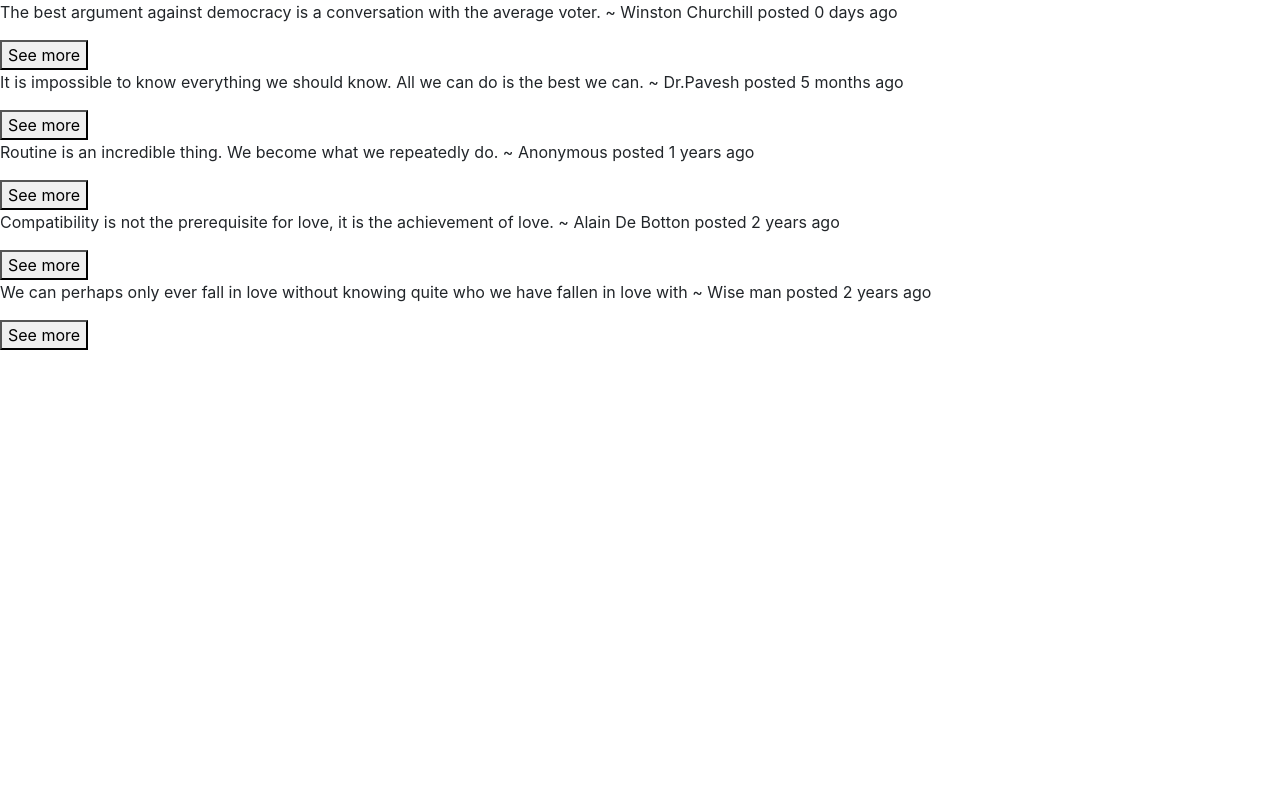
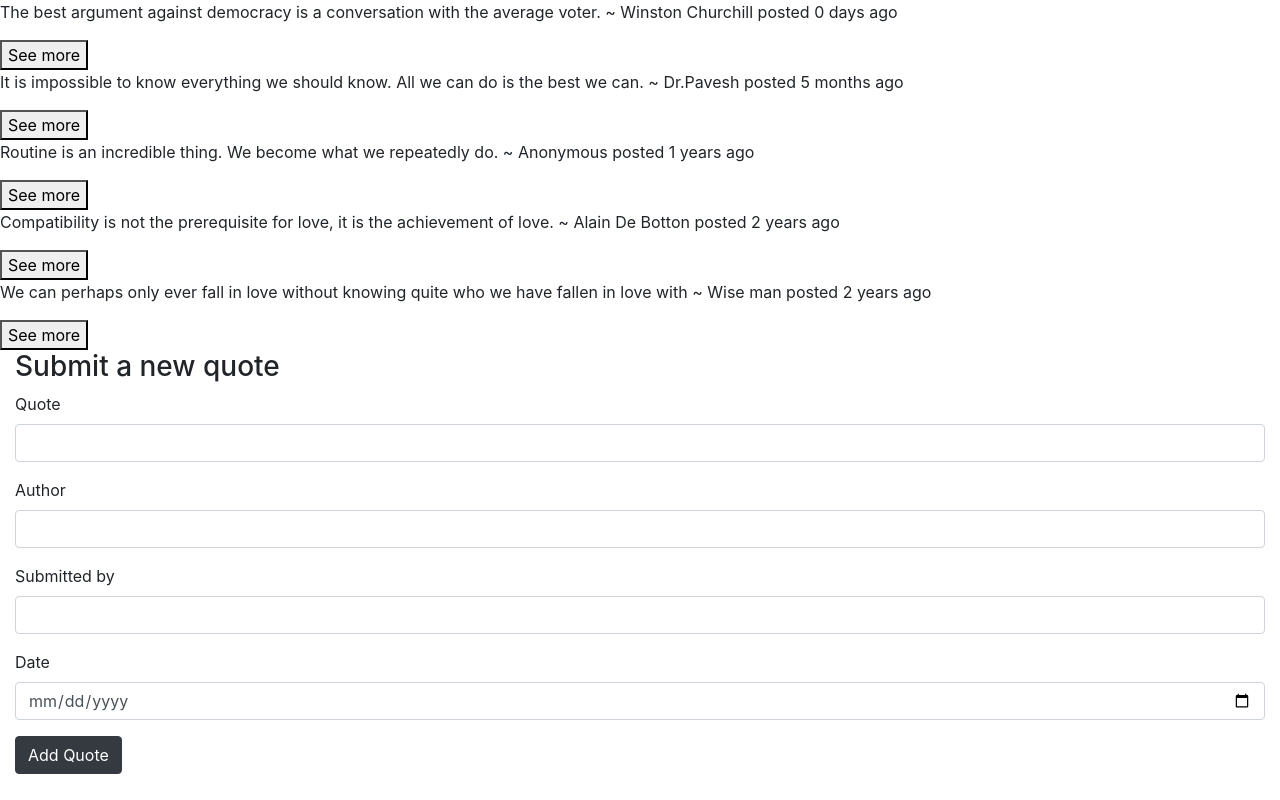
Before and after one commit to KarenNgala/Quotes, an Angular app: page / in a window 1280 px wide. Built offline with nearby package versions, Linux system fonts and the light colour scheme.

Commit message:
User is now able to add a quote

```diff
--- a/src/app/app.module.ts
+++ b/src/app/app.module.ts
@@ -1,5 +1,6 @@
 import { BrowserModule } from '@angular/platform-browser';
 import { NgModule } from '@angular/core';
+import { FormsModule } from '@angular/forms'
 
 import { AppRoutingModule } from './app-routing.module';
 import { AppComponent } from './app.component';
@@ -18,7 +19,8 @@ import { UploadFormComponent } from './upload-form/upload-form.component';
   ],
   imports: [
     BrowserModule,
-    AppRoutingModule
+    AppRoutingModule,
+    FormsModule
   ],
   providers: [],
   bootstrap: [AppComponent]
--- a/src/app/quotes/quotes.component.html
+++ b/src/app/quotes/quotes.component.html
@@ -7,3 +7,5 @@
         <app-quote-details [quote]='quote'></app-quote-details>
     </div>
 </div>
+
+<app-upload-form (addQuote)="addAQuote($event)"></app-upload-form>
--- a/src/app/quotes/quotes.component.ts
+++ b/src/app/quotes/quotes.component.ts
@@ -20,6 +20,13 @@ export class QuotesComponent implements OnInit {
     this.quotes[index].showDetail = !this.quotes[index].showDetail;
   }
 
+  addAQuote(quote){
+    let allQuotesLength = this.quotes.length;
+    quote.id = allQuotesLength + 1;
+    quote.completeDate = new Date(quote.postDate);
+    this.quotes.push(quote)
+  }
+
   constructor() { }
 
   ngOnInit(): void {
--- a/src/app/upload-form/upload-form.component.html
+++ b/src/app/upload-form/upload-form.component.html
@@ -1 +1,27 @@
-<p>upload-form works!</p>
+<div class="container-fluid">
+    <h3>Submit a new quote</h3>
+
+    <form (ngSubmit)='submitQuote()' #addForm='ngForm'>
+        <div class="form-group">
+            <label>Quote</label>
+            <input type="text" class="form-control" [(ngModel)]="newQuote.text" name="text" #text='ngModel' id="text">
+        </div>
+
+        <div class="form-group">
+            <label>Author</label>
+            <input type="text" class="form-control" [(ngModel)]="newQuote.author" name="author" #author='ngModel' id="author">
+        </div>
+
+        <div class="form-group">
+            <label>Submitted by</label>
+            <input type="text" id="submitName" class="form-control" [(ngModel)]="newQuote.submitName" name="submitName" #submitName='ngModel'>
+        </div>
+
+        <div class="form-group">
+            <label>Date</label>
+            <input type="date" id="postDate" class="form-control" [(ngModel)]="newQuote.postDate" name="postDate" #postDate='ngModel'>
+        </div>
+
+        <button class="btn btn-dark" type="submit">Add Quote</button>
+    </form>
+</div>
--- a/src/app/upload-form/upload-form.component.ts
+++ b/src/app/upload-form/upload-form.component.ts
@@ -1,4 +1,5 @@
-import { Component, OnInit } from '@angular/core';
+import { Component, OnInit, Output, EventEmitter } from '@angular/core';
+import { Quotes } from '../quotes/quotes';
 
 @Component({
   selector: 'app-upload-form',
@@ -7,6 +8,13 @@ import { Component, OnInit } from '@angular/core';
 })
 export class UploadFormComponent implements OnInit {
 
+  newQuote = new Quotes (0,"","","",new Date());
+  @Output () addQuote = new EventEmitter<Quotes>();
+
+  submitQuote(){
+    this.addQuote.emit(this.newQuote);
+  }
+
   constructor() { }
 
   ngOnInit(): void {
```
